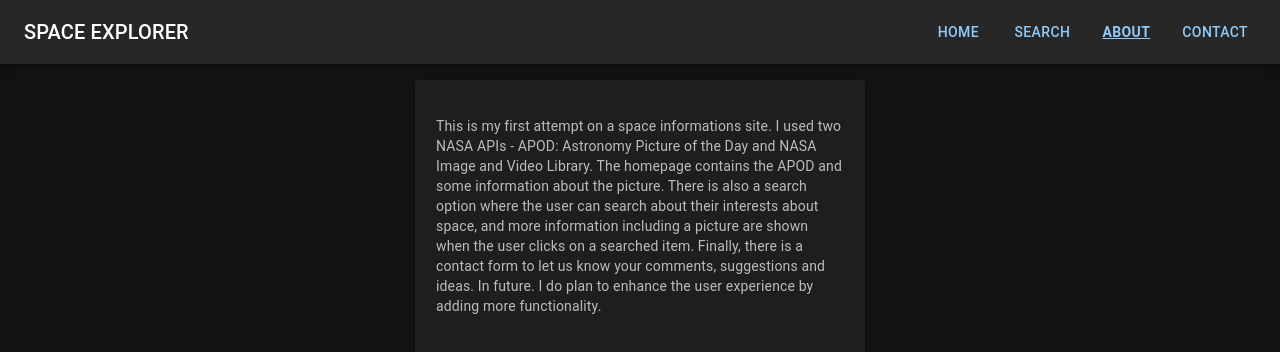
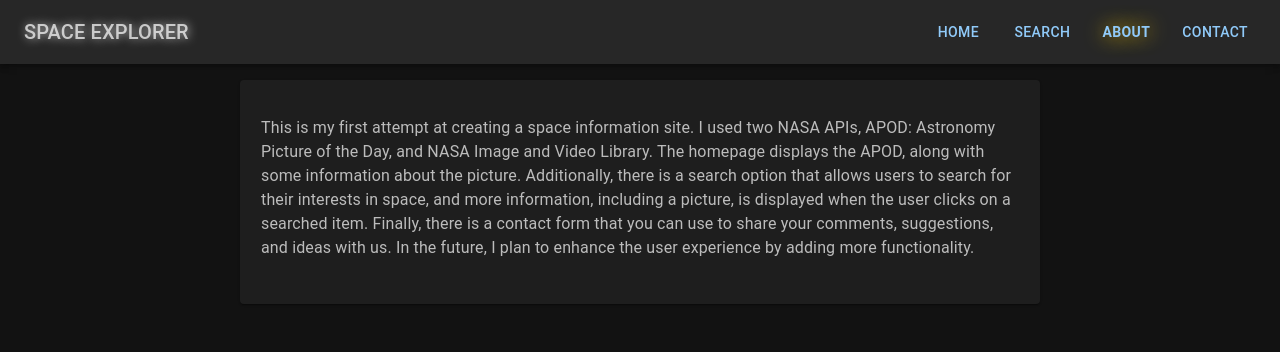
Before and after one commit to TanveerMahmud/GA-Final-Project, a React (Create React App) app: page /about in a window 1280 px wide. Shown: the top 352 px of the page. Built offline with nearby package versions, Linux system fonts and the light colour scheme; no server answers.

Commit message:
title, some style changed

```diff
--- a/public/index.html
+++ b/public/index.html
@@ -1,14 +1,12 @@
 <!DOCTYPE html>
 <html lang="en">
+
 <head>
   <meta charset="utf-8" />
   <link rel="icon" href="%PUBLIC_URL%/favicon.ico" />
   <meta name="viewport" content="width=device-width, initial-scale=1" />
   <meta name="theme-color" content="#000000" />
-    <meta
-      name="description"
-      content="Web site created using create-react-app"
-    />
+  <meta name="description" content="Web site created using create-react-app" />
   <link rel="apple-touch-icon" href="%PUBLIC_URL%/logo192.png" />
   <!--
       manifest.json provides metadata used when your web app is installed on a
@@ -24,8 +22,9 @@
       work correctly both with client-side routing and a non-root public URL.
       Learn how to configure a non-root public URL by running `npm run build`.
     -->
-    <title>React App</title>
+  <title>Space Explorer</title>
 </head>
+
 <body>
   <noscript>You need to enable JavaScript to run this app.</noscript>
   <div id="root"></div>
@@ -40,4 +39,5 @@
       To create a production bundle, use `npm run build` or `yarn build`.
     -->
 </body>
+
 </html>
--- a/src/components/About/About.js
+++ b/src/components/About/About.js
@@ -18,18 +18,19 @@ const About = () => {
       {/* ******for Dark Theme****** */}
       <CssBaseline />
 
-      <Card style={{ maxWidth: 450, padding: '20px 5px', margin: '0 auto' }}>
+      <Card style={{ maxWidth: 800, padding: '20px 5px', margin: '0 auto' }}>
         <CardContent>
-          <Typography variant='body2' color='textSecondary' component='p'>
-            This is my first attempt on a space informations site. I used two
-            NASA APIs - APOD: Astronomy Picture of the Day and NASA Image and
-            Video Library. The homepage contains the APOD and some information
-            about the picture. There is also a search option where the user can
-            search about their interests about space, and more information
-            including a picture are shown when the user clicks on a searched
-            item. Finally, there is a contact form to let us know your comments,
-            suggestions and ideas. In future. I do plan to enhance the user
-            experience by adding more functionality.
+          <Typography color='textSecondary' component='p'>
+            This is my first attempt at creating a space information site. I
+            used two NASA APIs, APOD: Astronomy Picture of the Day, and NASA
+            Image and Video Library. The homepage displays the APOD, along with
+            some information about the picture. Additionally, there is a search
+            option that allows users to search for their interests in space, and
+            more information, including a picture, is displayed when the user
+            clicks on a searched item. Finally, there is a contact form that you
+            can use to share your comments, suggestions, and ideas with us. In
+            the future, I plan to enhance the user experience by adding more
+            functionality.
           </Typography>
         </CardContent>
       </Card>
--- a/src/components/App/App.css
+++ b/src/components/App/App.css
@@ -44,5 +44,5 @@
 
 .navBar .active {
   font-weight: bold;
-  text-decoration: underline;
+  text-shadow: #fc0 1px 0 20px;
 }
--- a/src/components/App/App.js
+++ b/src/components/App/App.js
@@ -39,7 +39,12 @@ function App() {
               <Typography
                 variant='h6'
                 compoenent='div'
-                sx={{ flexGrow: 1, textTransform: 'uppercase' }}
+                color='text.secondary'
+                sx={{
+                  flexGrow: 1,
+                  textTransform: 'uppercase',
+                  textShadow: '1px 0 10px',
+                }}
               >
                 Space Explorer
               </Typography>
--- a/src/components/Details/Details.js
+++ b/src/components/Details/Details.js
@@ -61,7 +61,6 @@ const Details = () => {
         {/* ******Card - Clicked item details****** */}
         <Container
           sx={{
-            width: '80%',
             mb: '1rem',
           }}
         >
--- a/src/components/Homepage/Homepage.js
+++ b/src/components/Homepage/Homepage.js
@@ -64,7 +64,6 @@ const Homepage = () => {
         {/* ******Card - Astronomy Image of the Day****** */}
         <Container
           sx={{
-            width: '80%',
             mb: '1rem',
           }}
         >
@@ -78,7 +77,7 @@ const Homepage = () => {
               })}
               sx={{ textAlign: 'center' }}
             />
-            <CardMedia component='img' height='400' image={url} alt={title} />
+            <CardMedia component='img' image={url} alt={title} />
             <CardContent>
               <Typography variant='h5' component='div'>
                 {title}
--- a/src/components/Search/Search.js
+++ b/src/components/Search/Search.js
@@ -50,13 +50,13 @@ const Search = () => {
         <CssBaseline />
         {/* ******Search bar****** */}
         <Container
-          sx={{ display: 'flex', justifyContent: 'center', m: '1rem 0' }}
+          sx={{ display: 'flex', justifyContent: 'center', m: '1rem auto' }}
         >
           <TextField
             id='outlined-basic'
             label='What do you want to know?'
             variant='outlined'
-            size='small'
+            size='large'
             sx={{ width: '40rem' }}
             value={searchInput}
             onChange={handleSearch}
@@ -70,7 +70,9 @@ const Search = () => {
             searchedItems.length > 0 ? (
               <SearchResult searchedItems={searchedItems} />
             ) : (
-              <Typography>Not found</Typography>
+              <Typography color='error' component='p' textAlign='center'>
+                Not found
+              </Typography>
             )
           ) : null}
         </Container>
```
Also changed, not shown: 1 other file (tests, documents, lock files or other folders). Lines whose indentation alone changed are shown as unchanged.
